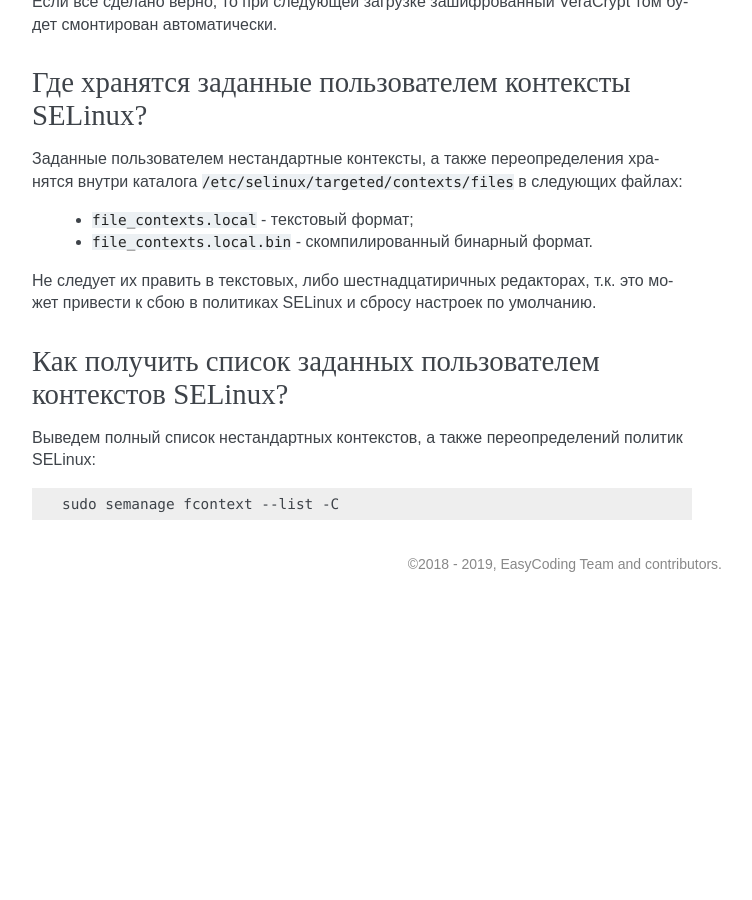
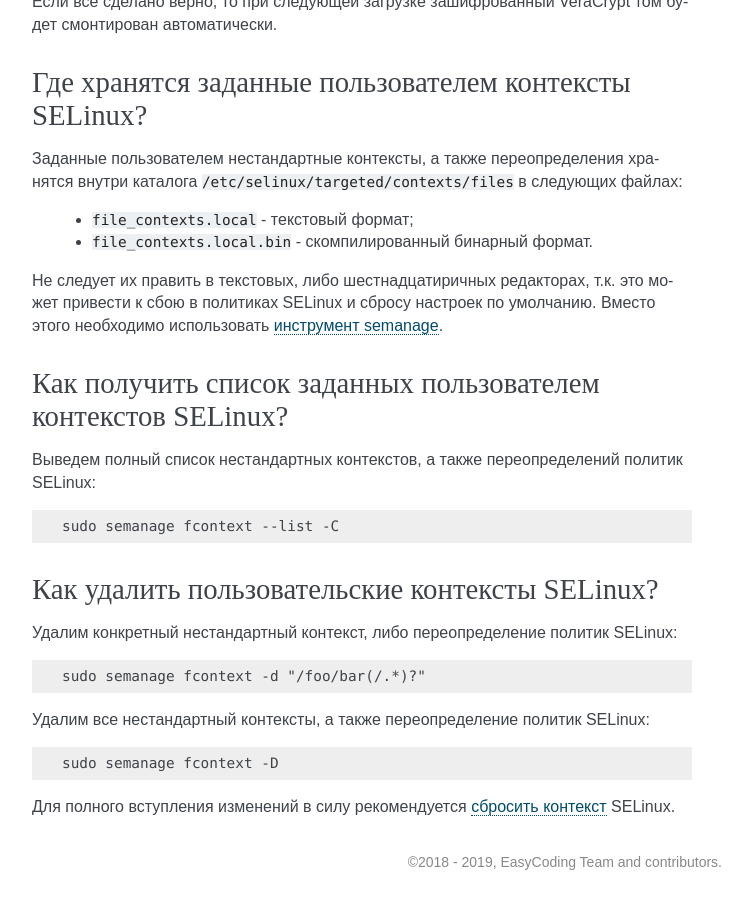
Before and after one commit to RussianFedora/FAQ, a Sphinx documentation site: the page built from source/security.rst, in a window 1280 px wide and 900 px high, scrolled down 26984 px. Shown: the whole window, without its empty margins (388-1140 px from the left). Built offline with Sphinx 7.4.7, drawn with Linux system fonts in a browser that asks for light colours; before the commit the page ends 27586 px from its top, so only the background shows below that; some of the changed text lies outside the part shown.

Commit message:
Added question about removing custom SELinux context overrides.

```diff
--- a/source/security.rst
+++ b/source/security.rst
@@ -1543,7 +1543,7 @@ Cryptsetup поддерживает монтирование как :ref:`TrueCr
   * ``file_contexts.local`` - текстовый формат;
   * ``file_contexts.local.bin`` - скомпилированный бинарный формат.
 
-Не следует их править в текстовых, либо шестнадцатиричных редакторах, т.к. это может привести к сбою в политиках SELinux и сбросу настроек по умолчанию.
+Не следует их править в текстовых, либо шестнадцатиричных редакторах, т.к. это может привести к сбою в политиках SELinux и сбросу настроек по умолчанию. Вместо этого необходимо использовать :ref:`инструмент semanage <selinux-local-remove>`.
 
 .. index:: selinux, context, semanage
 .. _selinux-local-list:
@@ -1556,3 +1556,23 @@ Cryptsetup поддерживает монтирование как :ref:`TrueCr
 .. code-block:: text
 
     sudo semanage fcontext --list -C
+
+.. index:: selinux, context, semanage
+.. _selinux-local-remove:
+
+Как удалить пользовательские контексты SELinux?
+===================================================
+
+Удалим конкретный нестандартный контекст, либо переопределение политик SELinux:
+
+.. code-block:: text
+
+    sudo semanage fcontext -d "/foo/bar(/.*)?"
+
+Удалим все нестандартный контексты, а также переопределение политик SELinux:
+
+.. code-block:: text
+
+    sudo semanage fcontext -D
+
+Для полного вступления изменений в силу рекомендуется :ref:`сбросить контекст <selinux-boot-error>` SELinux.
```
